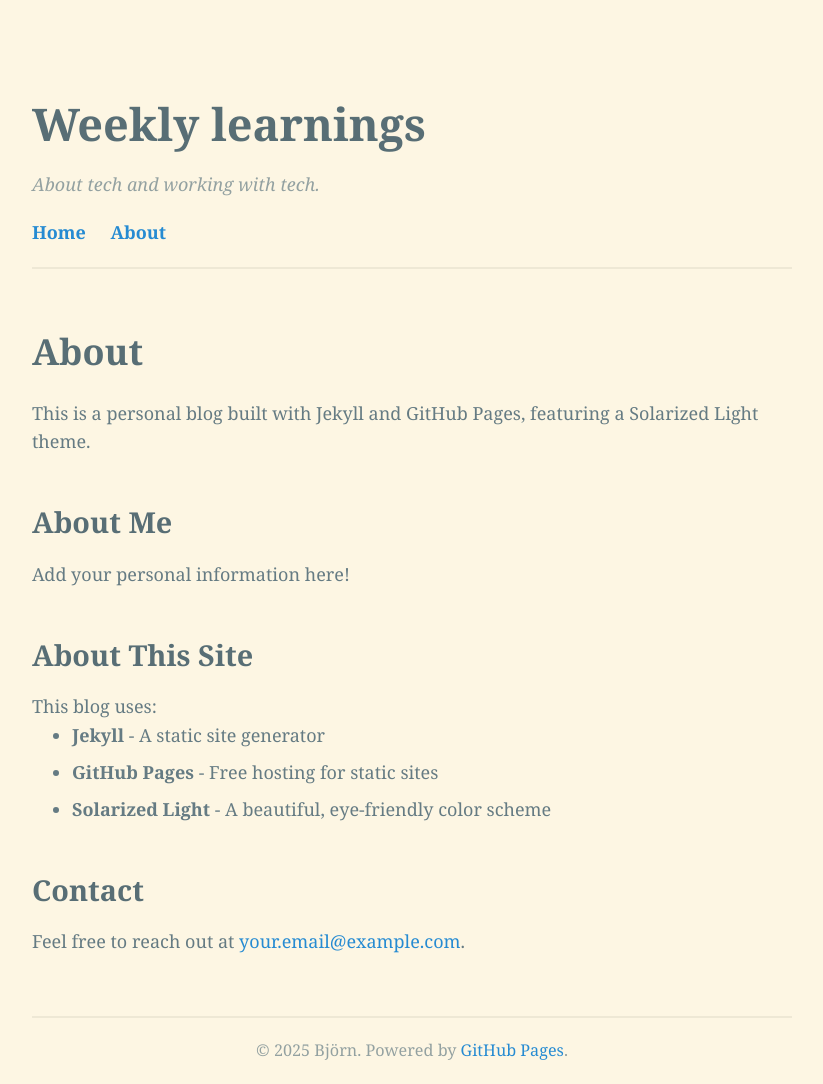
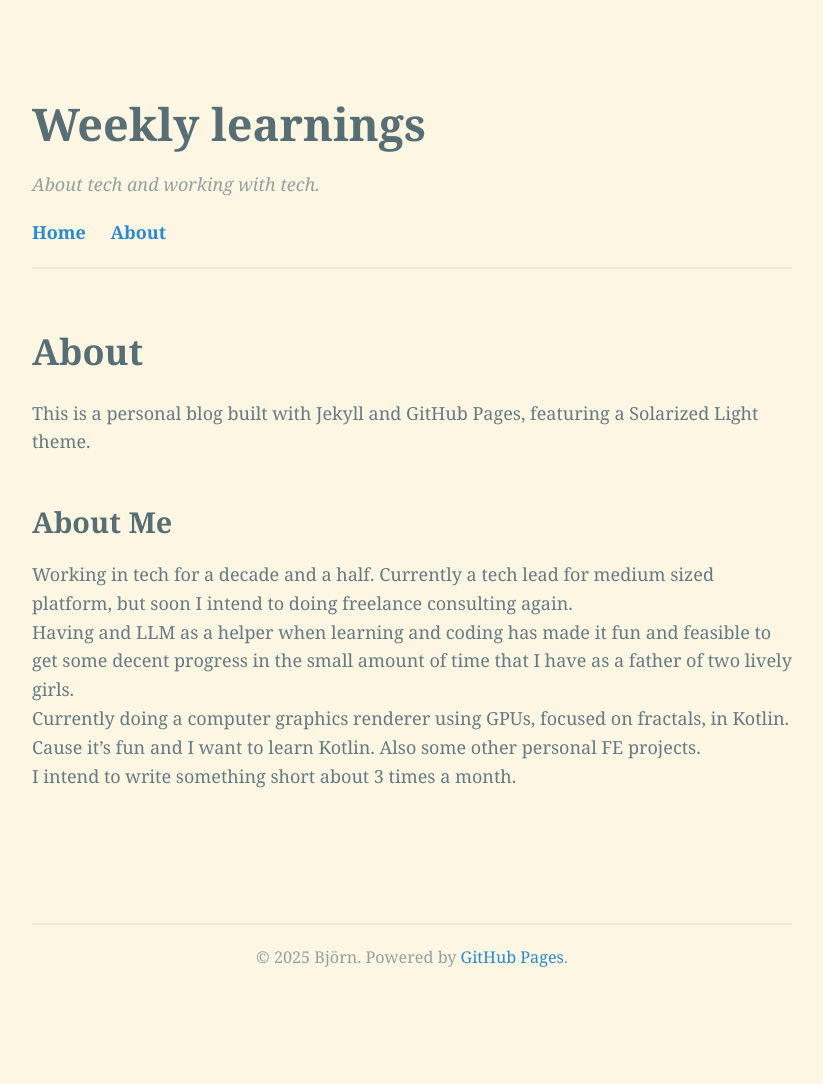
Before and after one commit to kodakodapa/kodakodapa.github.io, a Jekyll site: the page built from about.md, in a window 1280 px wide. Shown: the whole page, without its empty margins (228-1051 px from the left). Built offline with Jekyll 4.4.1, drawn with Linux system fonts in a browser that asks for light colours; after the commit the page ends 991 px from its top, so only the background shows below that.

Commit message:
Update about.

```diff
--- a/about.md
+++ b/about.md
@@ -10,16 +10,10 @@ This is a personal blog built with Jekyll and GitHub Pages, featuring a Solarize
 
 ## About Me
 
-Add your personal information here!
+Working in tech for a decade and a half. Currently a tech lead for medium sized platform, but soon I intend to doing freelance consulting again.
 
-## About This Site
+Having and LLM as a helper when learning and coding has made it fun and feasible to get some decent progress in the small amount of time that I have as a father of two lively girls.
 
-This blog uses:
+Currently doing a computer graphics renderer using GPUs, focused on fractals, in Kotlin. Cause it's fun and I want to learn Kotlin. Also some other personal FE projects.
 
-- **Jekyll** - A static site generator
-- **GitHub Pages** - Free hosting for static sites
-- **Solarized Light** - A beautiful, eye-friendly color scheme
-
-## Contact
-
-Feel free to reach out at [your.email@example.com](mailto:your.email@example.com).
+I intend to write something short about 3 times a month.
```
